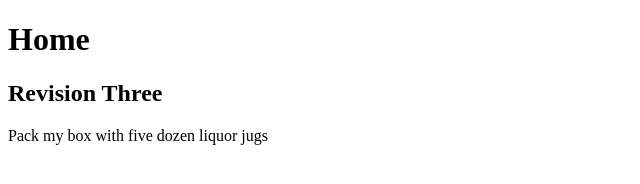
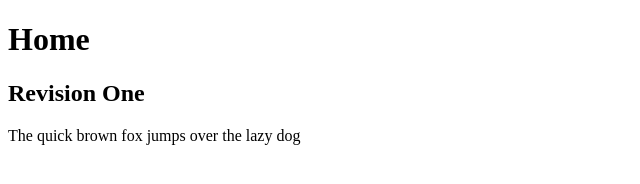
Before and after one commit to patjunekim/Projects_GIT, a plain HTML site: page index.html in a window 1280 px wide. Shown: the full height of the page, 0-640 px from the left. Drawn offline with Linux system fonts and the light colour scheme.

Commit message:
Revision One

```diff
--- a/index.html
+++ b/index.html
@@ -2,13 +2,11 @@
 <html lang="en">
 <head>
 	<meta charset="UTF-8">
-	<title>GIT_Projects</title>
+	<title>Project</title>
 </head>
 <body>
-
 	<h1>Home</h1>
-	<h2>Revision Three</h2>
-	<p>Pack my box with five dozen liquor jugs</p>
-
+	<h2>Revision One</h2>
+		<p>The quick brown fox jumps over the lazy dog</p>
 </body>
 </html>
```
Also changed, not shown: about.html (+2 -4 lines).
